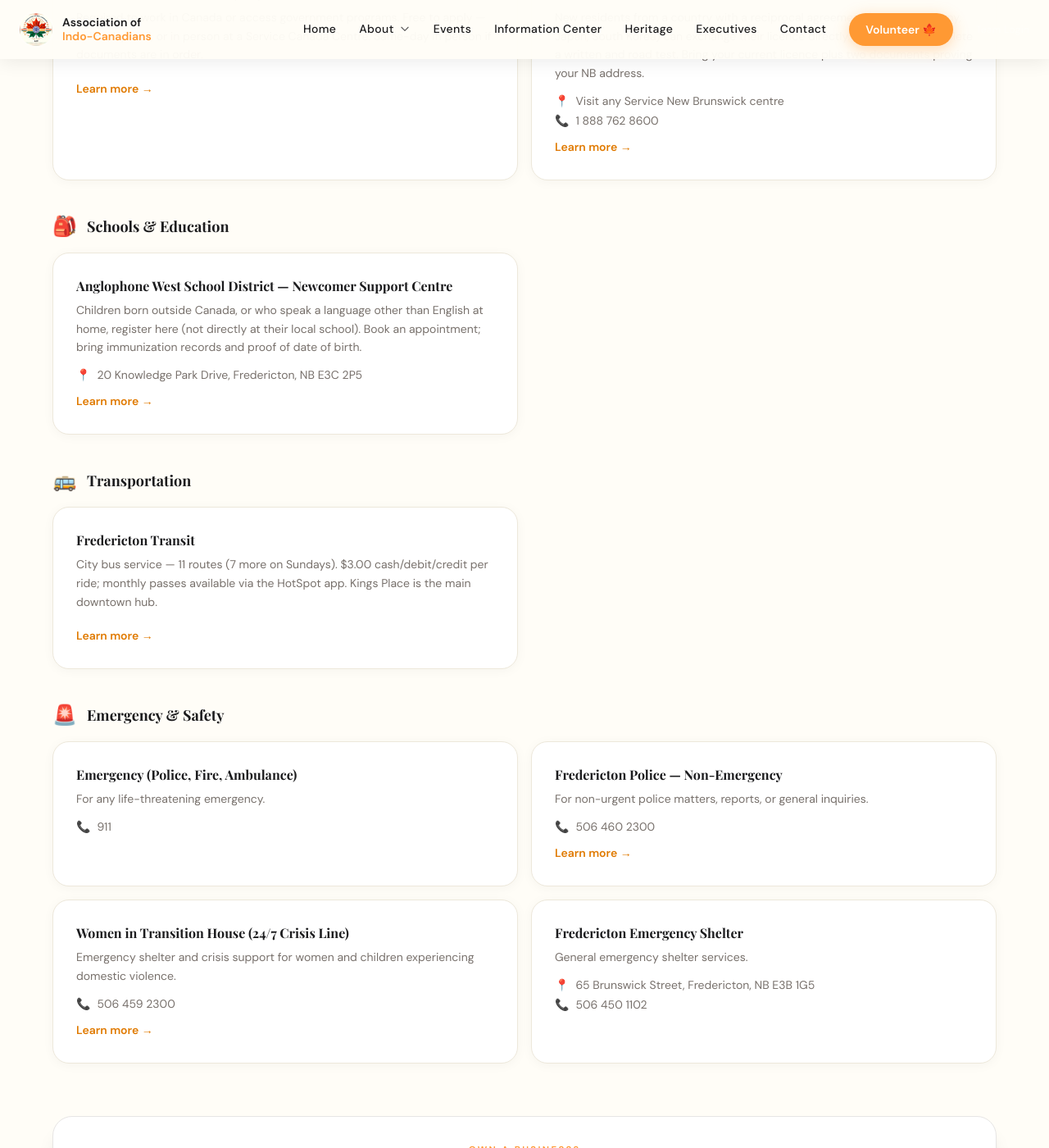
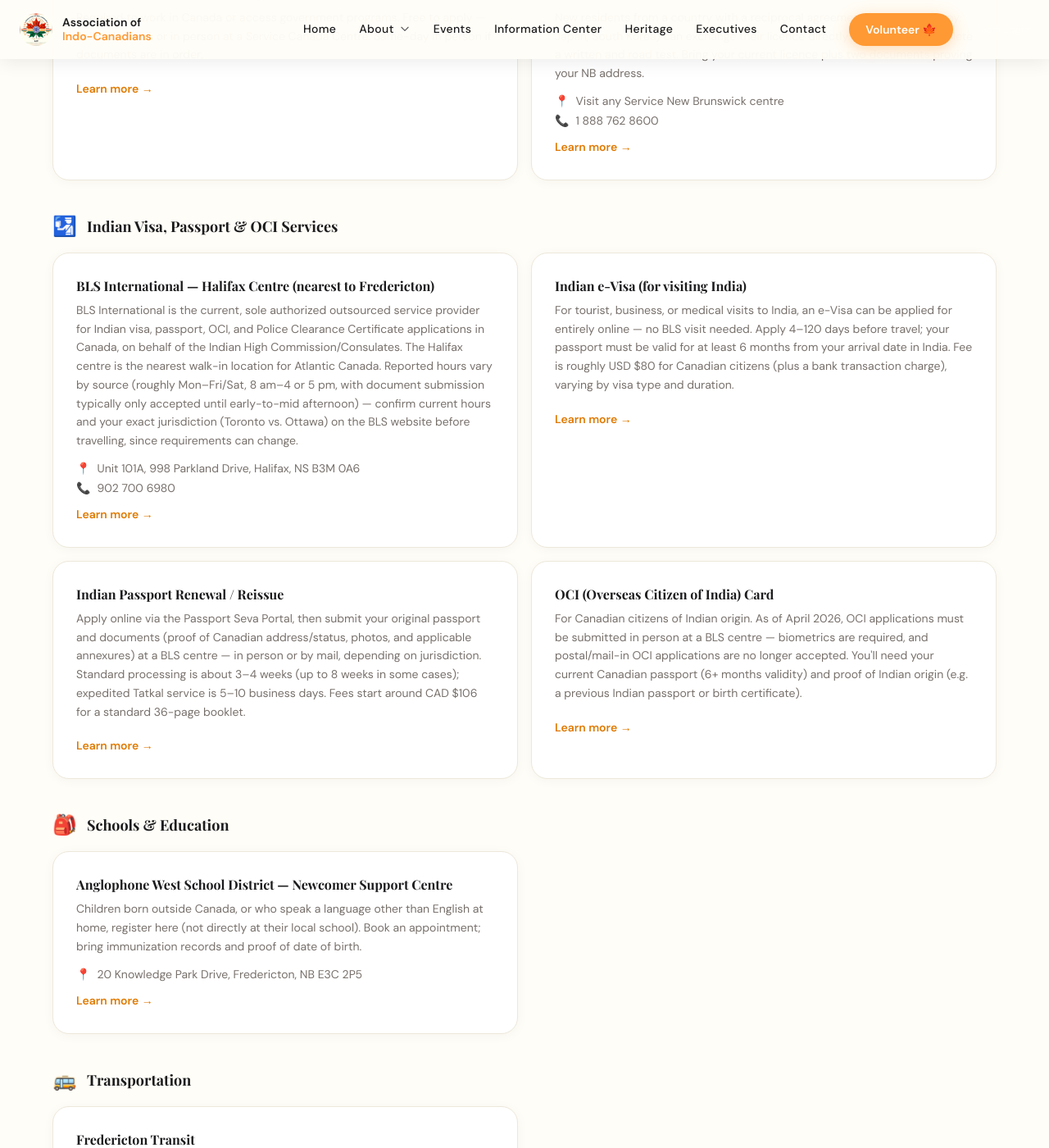
Before and after one commit to abhishekmenon84/aic-jekyll-website, a Jekyll site: the page built from information-center/index.md, in a window 1280 px wide and 1400 px high, scrolled down 2384 px. Shown: the whole window at 82% size. Built offline with Jekyll 4.4.1, drawn with Linux system fonts in a browser that asks for light colours; nearby versions of some CDN libraries.

Commit message:
feat: add Indian visa/passport/OCI services to Information Center
New "Indian Visa, Passport & OCI Services" section covering:
- BLS International Halifax centre (nearest walk-in location to
  Fredericton), with a caveat that hours vary slightly across
  sources — verify current hours and exact jurisdiction directly.
- Indian e-Visa: online-only application, timing window, cost, and
  passport validity requirement.
- Passport renewal/reissue: process, required documents, processing
  times (standard vs. Tatkal), and current fees.
- OCI card: notes the April 2026 change requiring in-person biometric
  submission (mail-in no longer accepted).

Did NOT add a "BLS lost its Indian Consulate contract" disclaimer as
requested — could not verify this claim. Cross-checked BLS's own
site, the Consulate General of India Toronto's pages (where
accessible), and multiple news sources: BLS lost contracts in UAE,
Kuwait, and Singapore in 2026, and was briefly debarred by India's
MEA in Oct 2025 before the Delhi High Court overturned it in Dec
2025 — but nothing found indicates any change to the Canada
contract specifically. BLS's Canada site shows no such notice and
was last updated as recently as April 2026.

Co-Authored-By: Claude Sonnet 5 <noreply@anthropic.com>

```diff
--- a/_data/newcomer_resources.yml
+++ b/_data/newcomer_resources.yml
@@ -80,6 +80,33 @@
       phone: "1 888 762 8600"
       url: "https://www.gnb.ca/en/topic/driving-transportation/driving-licensing/licences-new-residents.html"
 
+- topic: "Indian Visa, Passport & OCI Services"
+  icon: "🛂"
+  items:
+    - name: "BLS International — Halifax Centre (nearest to Fredericton)"
+      description: "BLS International is the current, sole authorized outsourced service provider for Indian visa, passport, OCI, and Police Clearance Certificate applications in Canada, on behalf of the Indian High Commission/Consulates. The Halifax centre is the nearest walk-in location for Atlantic Canada. Reported hours vary by source (roughly Mon–Fri/Sat, 8 am–4 or 5 pm, with document submission typically only accepted until early-to-mid afternoon) — confirm current hours and your exact jurisdiction (Toronto vs. Ottawa) on the BLS website before travelling, since requirements can change."
+      address: "Unit 101A, 998 Parkland Drive, Halifax, NS B3M 0A6"
+      phone: "902 700 6980"
+      url: "https://www.blsindia-canada.com/"
+
+    - name: "Indian e-Visa (for visiting India)"
+      description: "For tourist, business, or medical visits to India, an e-Visa can be applied for entirely online — no BLS visit needed. Apply 4–120 days before travel; your passport must be valid for at least 6 months from your arrival date in India. Fee is roughly USD $80 for Canadian citizens (plus a bank transaction charge), varying by visa type and duration."
+      address: ""
+      phone: ""
+      url: "https://indianvisaonline.gov.in/evisa/tvoa.html"
+
+    - name: "Indian Passport Renewal / Reissue"
+      description: "Apply online via the Passport Seva Portal, then submit your original passport and documents (proof of Canadian address/status, photos, and applicable annexures) at a BLS centre — in person or by mail, depending on jurisdiction. Standard processing is about 3–4 weeks (up to 8 weeks in some cases); expedited Tatkal service is 5–10 business days. Fees start around CAD $106 for a standard 36-page booklet."
+      address: ""
+      phone: ""
+      url: "https://www.blsindia-canada.com/toronto-jurisdiction/new-booklet-or-renewal.php"
+
+    - name: "OCI (Overseas Citizen of India) Card"
+      description: "For Canadian citizens of Indian origin. As of April 2026, OCI applications must be submitted in person at a BLS centre — biometrics are required, and postal/mail-in OCI applications are no longer accepted. You'll need your current Canadian passport (6+ months validity) and proof of Indian origin (e.g. a previous Indian passport or birth certificate)."
+      address: ""
+      phone: ""
+      url: "https://www.blsindia-canada.com/toronto-jurisdiction/ocihome.php"
+
 - topic: "Schools & Education"
   icon: "🎒"
   items:
```
